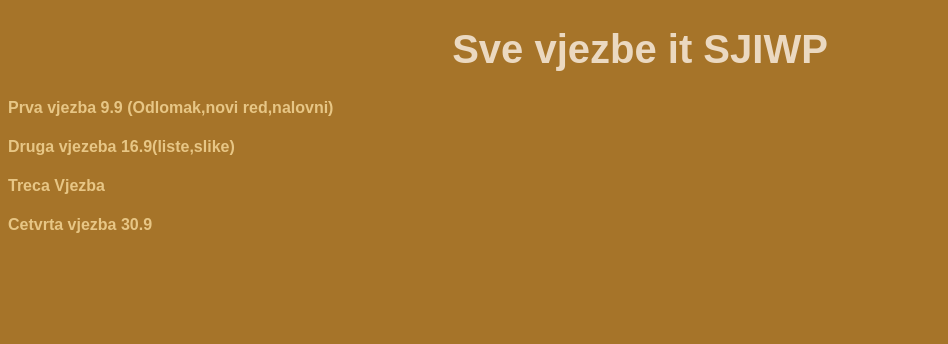
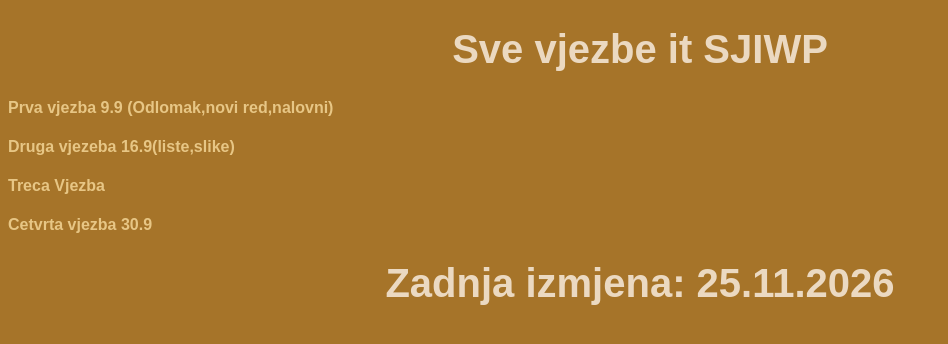
Before and after one commit to MF09-sk/sjiwp, a plain HTML site: page index.html in a window 1280 px wide. Shown: the whole page, without its empty margins (0-948 px from the left). Drawn offline with Linux system fonts and the light colour scheme; a web font is replaced by a local one.

Commit message:
dodana zadnja izmjena

```diff
--- a/index.html
+++ b/index.html
@@ -12,5 +12,6 @@
     <h4> <a href="bilo_kakav.html" >Druga vjezeba 16.9(liste,slike)  </a></h4>
     <h4> <a href="poveznica.html">Treca Vjezba</a> </h4>
     <h4> <a href="tablica.html">Cetvrta vjezba 30.9</a></h4>
+    <h1 align="bottom"> Zadnja izmjena: 25.11.2026</h1>
 </body>
 </html>
```
